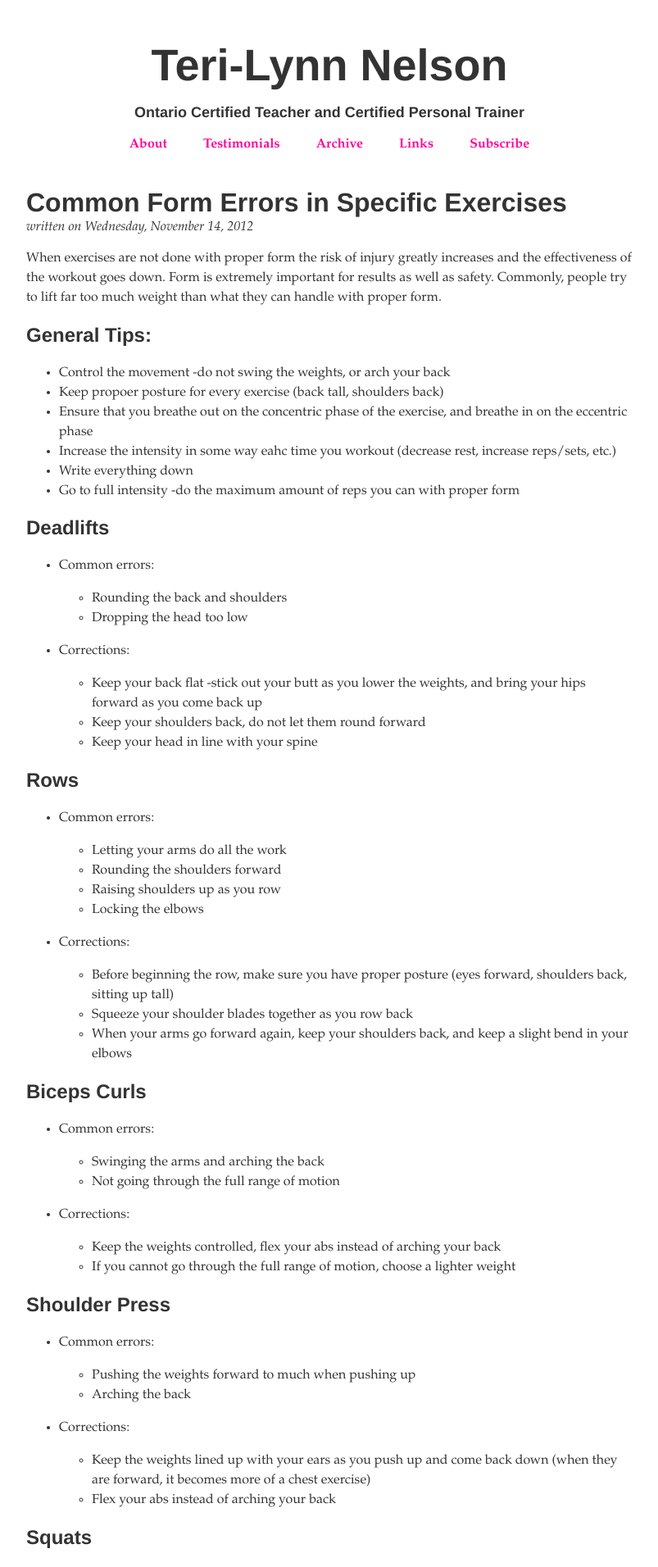
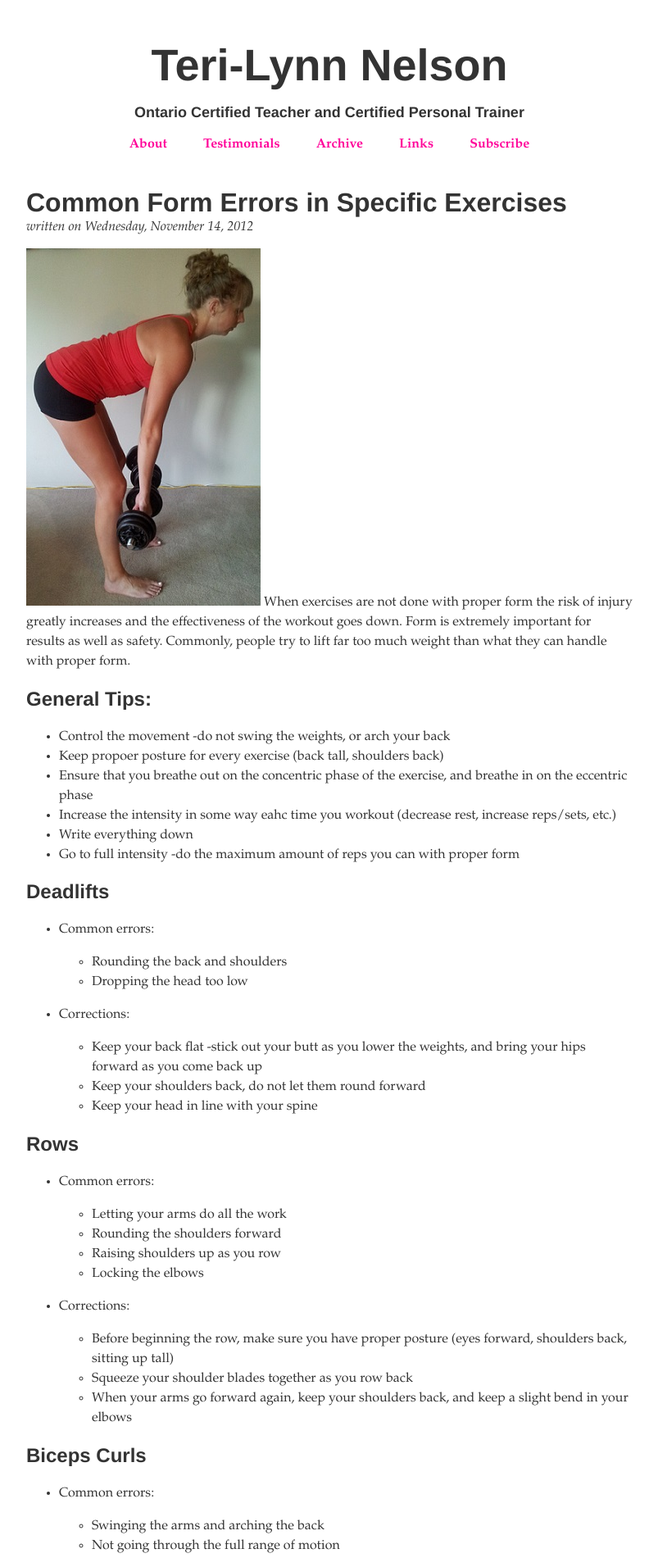
Before and after one commit to teri-lynn/teri-lynn.github.com, a Jekyll site: the page built from _posts/2012-11-14-common-errors-in-specific-exercises.md, in a window 1280 px wide. Shown: the top 1912 px of the page at 82% size, without its empty margins (238-1041 px from the left). Built offline with Jekyll 4.4.1, drawn with Linux system fonts in a browser that asks for light colours; some web fonts are replaced; Markdown is read by kramdown in place of the engine named in the settings.

Commit message:
added picture to form post

```diff
--- a/_posts/2012-11-14-common-errors-in-specific-exercises.md
+++ b/_posts/2012-11-14-common-errors-in-specific-exercises.md
@@ -3,6 +3,7 @@ layout: post
 title: Common Form Errors in Specific Exercises
 ---
 
+![Deadlift](/images/deadlift.jpg)
 When exercises are not done with proper form the risk of injury greatly
 increases and the effectiveness of the workout goes down. Form is extremely
 important for results as well as safety. Commonly, people try to lift far
```
Also changed, not shown: images/deadlift.jpg (added).
